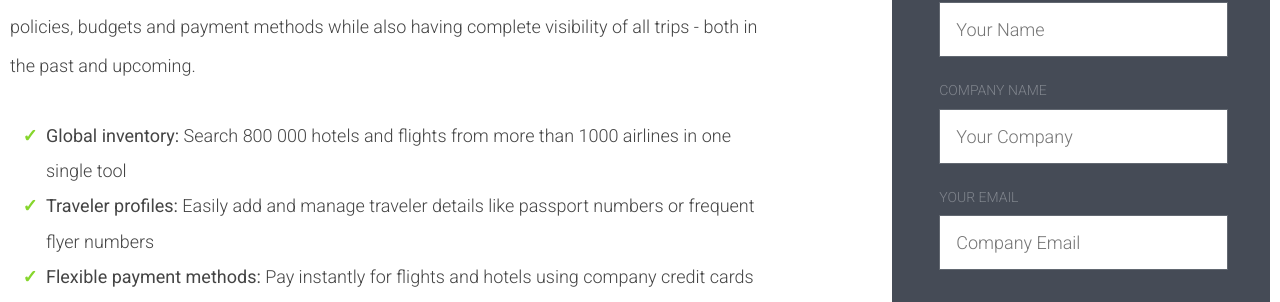
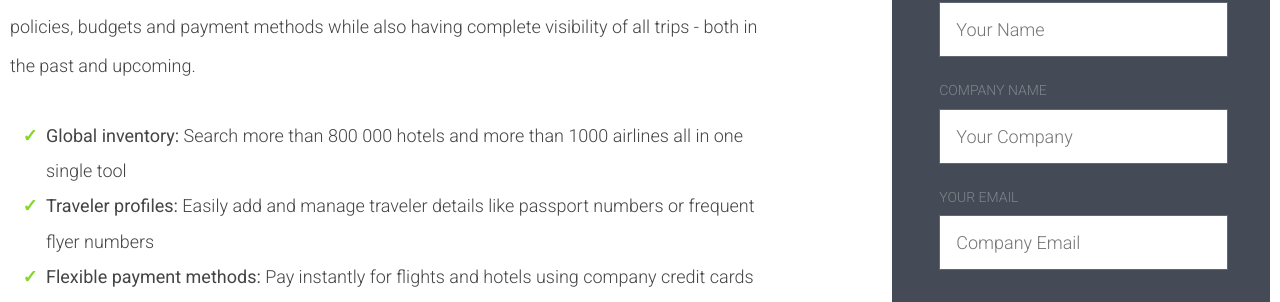
Before and after one commit to northswiss/jekyll-boilerplate, a Jekyll site: the page built from pages/signup.html, in a window 1280 px wide. Shown: the part 415-717 px from the top of the page. Built offline with Jekyll 4.4.1, drawn with Linux system fonts in a browser that asks for light colours; nearby versions of some CDN libraries.

Commit message:
Text updates to landing page.

```diff
--- a/pages/signup.html
+++ b/pages/signup.html
@@ -10,7 +10,7 @@ id: sign-up
     <h3>More Control. Greater Efficiency. Get access to the No. 1 digital Business Travel Management Tool.</h3>
     <p>If you regularly book business travel for others, TravelPerk makes your life easier. Manage travel policies, budgets and payment methods while also having complete visibility of all trips - both in the past and upcoming.</p>
     <ul>
-      <li><strong>Global inventory:</strong> Search 800 000 hotels and flights from more than 1000 airlines in one single tool</li>
+      <li><strong>Global inventory:</strong> Search more than 800 000 hotels and more than 1000 airlines all in one single tool</li>
       <li><strong>Traveler profiles:</strong> Easily add and manage traveler details like passport numbers or frequent flyer numbers</li>
       <li><strong>Flexible payment methods:</strong> Pay instantly for flights and hotels using company credit cards or pay monthly via direct debit</li>
       <li><strong>Consolidated trip confirmation:</strong> Find your flight and hotel booking details in one place</li>
```
